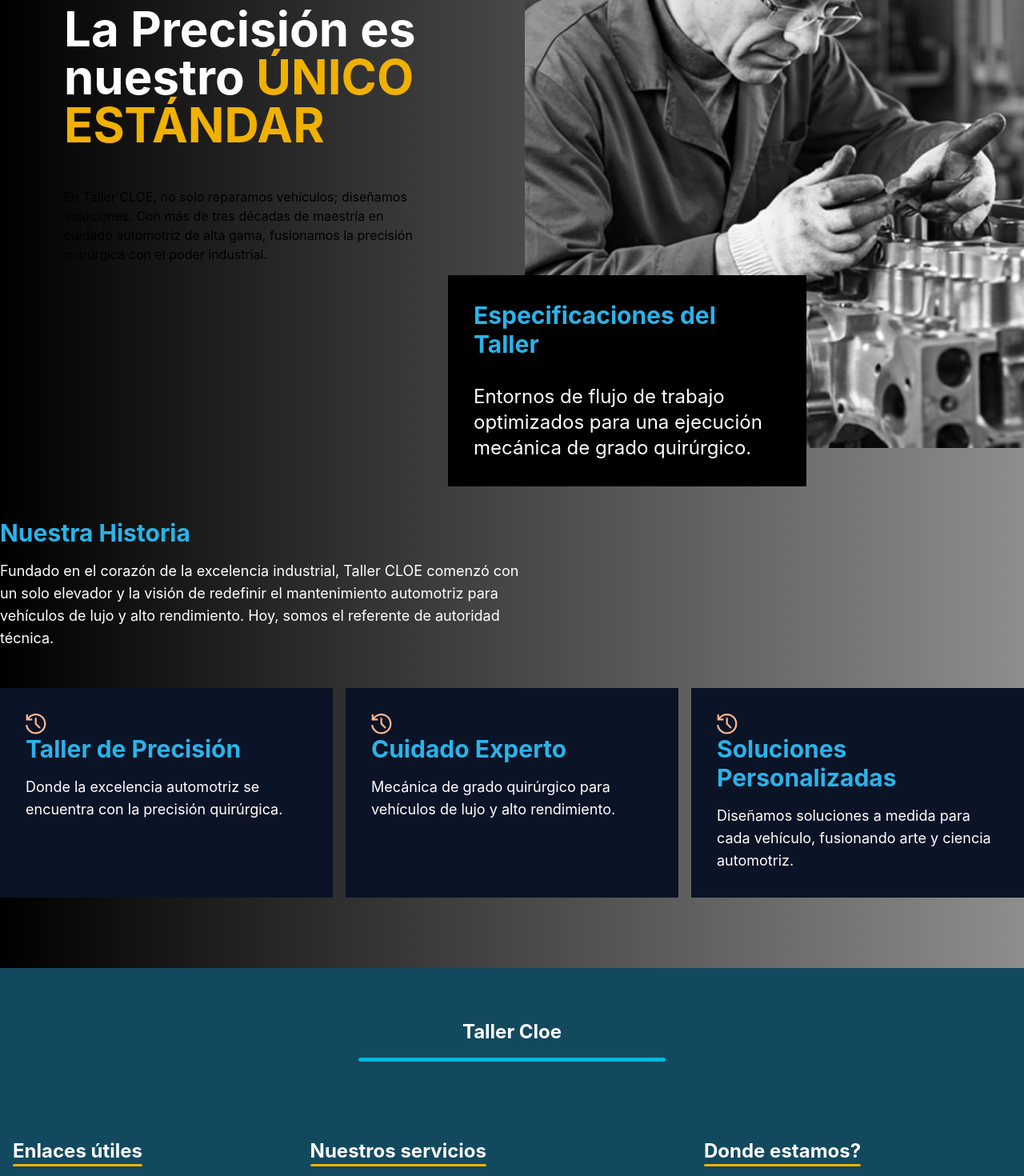
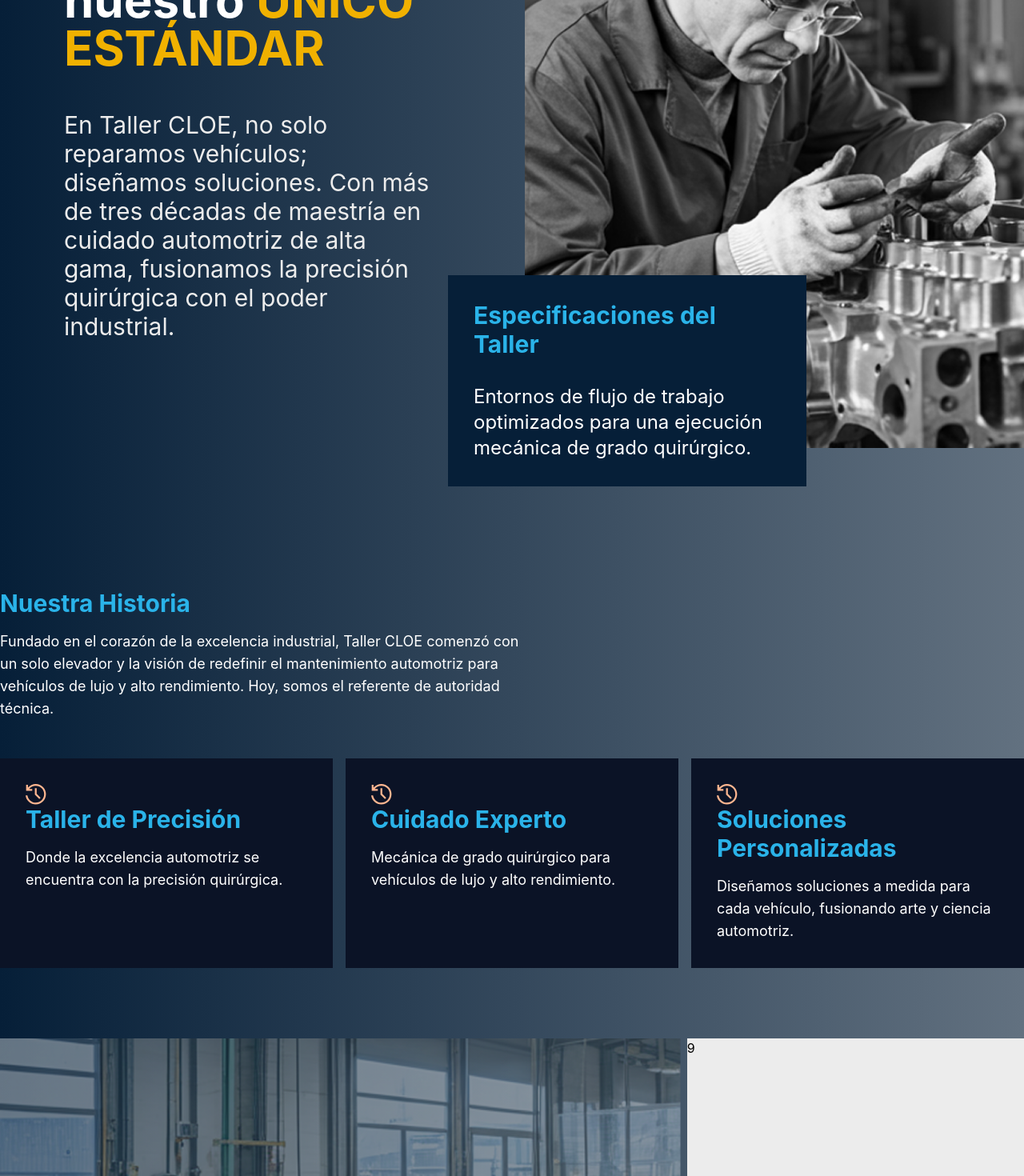
Before and after one commit to JuanDNJ/taller, a React (Vite) app: page /about in a window 1280 px wide. Shown: the part 300-1770 px from the top of the page at 80% size. Built offline with nearby package versions, Linux system fonts and the light colour scheme; no server answers.

Commit message:
Refactor code structure for improved readability and maintainability

```diff
--- a/src/assets/css/root.css
+++ b/src/assets/css/root.css
@@ -6,7 +6,7 @@
     --tertiary-color: #13495F;
     --cuaternary-color: #0E0707;
     --black: #131313;
-
+    --linear-gradient-default: #061f38;
     --dark-color: #343434;
     --light-color: #fffffb;
 
@@ -49,7 +49,8 @@
         --warning: var(--warning);
         --menu-bars: var(--light-color);
         --outline: var(--light-color);
-          --brand: rgb(42, 179, 233);
+        --brand: rgb(42, 179, 233);
+        --linear-gradient-default: #000000;
     }
 }
 
@@ -70,11 +71,12 @@
     --color-warning: var(--warning);
     --color-menu-bars: var(--menu-bars);
     --color-outline: var(--outline);
-    --font-body: 'Lucida Grande', 'Trebuchet MS', 'Lucida Sans Unicode',  'Lucida Sans', Arial, sans-serif;
+    --font-body: 'Lucida Grande', 'Trebuchet MS', 'Lucida Sans Unicode', 'Lucida Sans', Arial, sans-serif;
     --color-primary: var(--primary-color);
     --color-secondary: var(--secondary-color);
     --color-tertiary: var(--tertiary-color);
     --color-cuaternary: var(--cuaternary-color);
+    --color-gradient-default: var(--linear-gradient-default);
     /* breakpoints */
     --breakpoint-xxs: 320px;
     --breakpoint-xs: 425px;
--- a/src/pages/About.page.tsx
+++ b/src/pages/About.page.tsx
@@ -3,7 +3,8 @@
 import img from '@/assets/images/maestro_técnico_trabajando.png'
 import Container from '@/components/ui/Container'
 import Title from '@/components/Title'
-
+import entorno from '@/assets/images/entorno_taller.png'
+import details from '@/assets/images/herramientas_de_alta_gama.png'
 const PrecisionSvg = () => {
   return (
     <svg width="26" height="26" viewBox="0 0 26 26" fill="none" xmlns="http://www.w3.org/2000/svg">
@@ -46,12 +47,12 @@
 
   const uiTitle = ('La Precisión es nuestro único Estándar').replace('único Estándar', "<span class='text-yellow-500'>ÚNICO ESTÁNDAR</span>")
   return (
-    <main className='bg-gradient-to-r from-black to-black/40'>
-      <section className='grid grid-cols-2 gap-8 '>
+    <main className=''>
+      <section className='grid grid-cols-2 gap-8 bg-gradient-to-r from-gradient-default to-gradient-default/60'>
         <article className='flex flex-col gap-4 justify-center px-16'>
           <TitlePage label={uiTitle} />
           <section className="mt-8 px-4">
-            <p>
+            <p className='text-main text-3xl'>
               En Taller CLOE, no solo reparamos vehículos; diseñamos
               soluciones. Con más de tres décadas de maestría en cuidado
               automotriz de alta gama, fusionamos la precisión quirúrgica
@@ -65,7 +66,7 @@
             className="w-[77dvw] h-screen object-cover"
             alt="Maestro técnico trabajando"
           />
-          <article className='bg-black absolute -bottom-12 -left-24 max-w-md p-8'>
+          <article className='bg-gradient-default absolute -bottom-12 -left-24 max-w-md p-8'>
             <Title label="Especificaciones del Taller" />
             <section className="mt-8">
               <p className='text-white text-2xl'>
@@ -79,7 +80,9 @@
         </article>
 
       </section>
-      <section className="my-22">
+      <section className="bg-gradient-to-r from-gradient-default to-gradient-default/60">
+        <Container>
+          <section className="pt-44">
             <article className='max-w-2xl'>
               <Title label="Nuestra Historia" />
               <p className='text-white text-lg mt-4'>
@@ -100,6 +103,14 @@
               ))}
             </article>
           </section>
+          <section className="my-22 grid grid-flow-row auto-rows-[512px] grid-cols-12 gap-2 overflow-hidden">
+            <img className="row-1 col-span-8 w-full object-cover " src={entorno} alt="Entorno del taller" />
+            <div className='row-1 col-span-4 bg-main'>9</div>
+            <img className="row-2 col-span-4 w-full object-cover" src={details} alt="Herramientas de alta gama" />
+          </section>
+        </Container>
+      </section>
+
     </main>
   )
 }
```
Also changed, not shown: src/assets/images/entorno_taller.png (added), src/assets/images/herramientas_de_alta_gama.png (added). Lines whose indentation alone changed are shown as unchanged.
